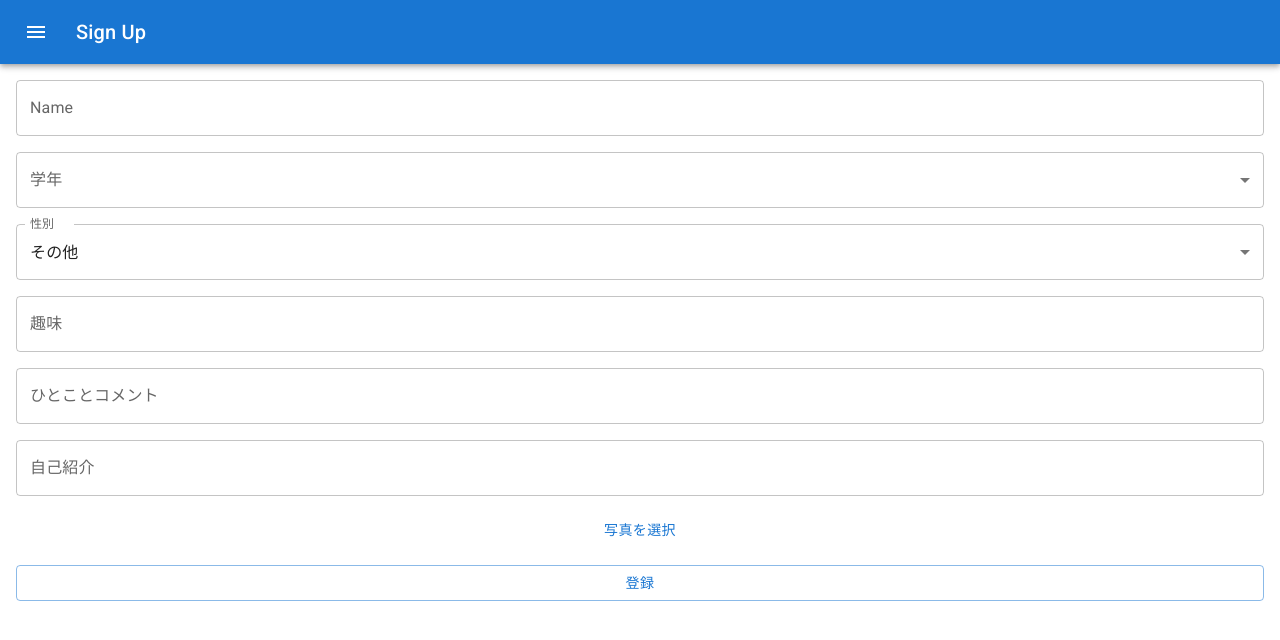
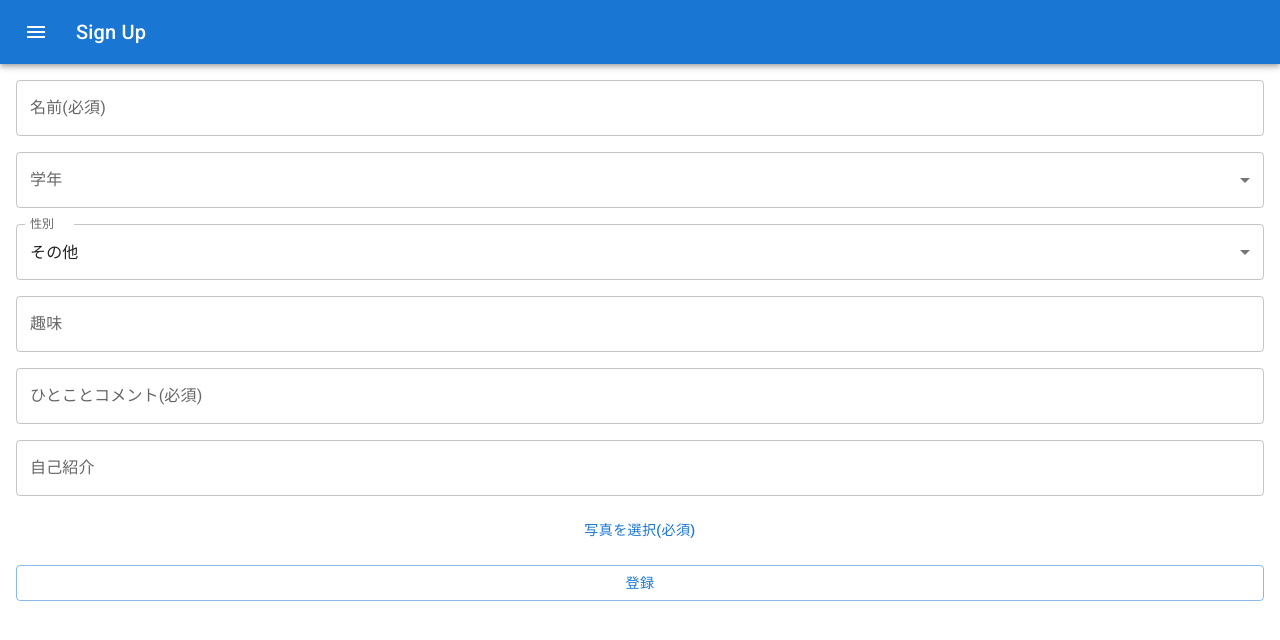
Before and after one commit to ut-code/CourseMate, a React (Vite) app in the folder web/: page /signup in a window 1280 px wide. Shown: the top 640 px of the page. Built offline with nearby package versions, Linux system fonts and the light colour scheme; no server answers.

Commit message:
EditUserBoxの空欄入力は阻止できるようになった

```diff
--- a/web/src/components/EditUserBox.tsx
+++ b/web/src/components/EditUserBox.tsx
@@ -9,7 +9,6 @@ import {
 } from "@mui/material";
 import { Gender, User } from "../common/types";
 import { photo } from "../components/data/photo-preview";
-
 import { useState } from "react";
 import { PhotoPreview } from "./PhotoPreview";
 import { deleteImage } from "../firebase/store/photo";
@@ -40,14 +39,49 @@ export function EditUserBox({
   const [hobby, setHobby] = useState(def?.hobby || "");
   const [introS, setIntroS] = useState(def?.intro_short || "");
   const [introL, setIntroL] = useState(def?.intro_long || "");
+  const [errorMessage, setErrorMessage] = useState("");
+
+  const handleSave = async () => {
+    if (!name) {
+      setErrorMessage("名前は入力必須です。");
+      return;
+    }
+    if (!introS) {
+      setErrorMessage("ひとことコメントは入力必須です。");
+      return;
+    }
+    const pictureUrl = photo.upload && (await photo.upload());
+    if (!pictureUrl) {
+      setErrorMessage("画像は入力必須です。");
+      return;
+    }
+
+    const data: UserData = {
+      name,
+      grade,
+      gender,
+      intro_short: introS,
+      intro_long: introL,
+      hobby,
+      pictureUrl: pictureUrl || "",
+    };
+
+    await save(data);
+    if (onSave) onSave();
+    if (def?.pictureUrl && pictureUrl) {
+      deleteImage(def.pictureUrl);
+    }
+  };
 
   return (
     <Box mt={2} mx={2} display="flex" flexDirection="column" gap={2}>
+      <FormControl fullWidth>
         <TextField
           value={name}
           onChange={(e) => setName(e.target.value)}
-        label="Name"
+          label="名前(必須)"
         />
+      </FormControl>
       <FormControl fullWidth>
         <InputLabel>学年</InputLabel>
         <Select
@@ -76,22 +110,35 @@ export function EditUserBox({
           <MenuItem value={"秘密"}>秘密</MenuItem>
         </Select>
       </FormControl>
+      <FormControl fullWidth>
         <TextField
           value={hobby}
           label="趣味"
           onChange={(e) => setHobby(e.target.value)}
         />
+      </FormControl>
+      <FormControl fullWidth>
         <TextField
           value={introS}
-        label="ひとことコメント"
+          label="ひとことコメント(必須)"
           onChange={(e) => setIntroS(e.target.value)}
         />
+      </FormControl>
+      <FormControl fullWidth>
         <TextField
           value={introL}
           label="自己紹介"
           onChange={(e) => setIntroL(e.target.value)}
         />
+      </FormControl>
+      <FormControl fullWidth>
         <PhotoPreview />
+      </FormControl>
+      {errorMessage && (
+        <Box color="red" mb={2}>
+          {errorMessage}
+        </Box>
+      )}
       {allowClose && (
         <Button onClick={onClose} color="primary">
           キャンセル
@@ -100,25 +147,7 @@ export function EditUserBox({
       <Button
         variant="outlined"
         sx={{ textTransform: "none" }}
-        onClick={() =>
-          (async () => {
-            const pictureUrl = photo.upload && (await photo.upload());
-            const data: UserData = {
-              name,
-              grade,
-              gender,
-              intro_short: introS,
-              intro_long: introL,
-              hobby,
-              pictureUrl: pictureUrl || "",
-            };
-            await save(data);
-            if (onSave) onSave();
-            if (def?.pictureUrl && pictureUrl) {
-              deleteImage(def.pictureUrl);
-            }
-          })()
-        }
+        onClick={handleSave}
       >
         {saveButtonText}
       </Button>
--- a/web/src/components/PhotoPreview.tsx
+++ b/web/src/components/PhotoPreview.tsx
@@ -58,7 +58,7 @@ export function PhotoPreview({ defaultValueUrl }: Props) {
       )}
       <Button>
         <label htmlFor="file-upload" className="custom-file-label">
-          写真を選択
+          写真を選択(必須)
         </label>
       </Button>
       <input
```
Lines whose indentation alone changed are shown as unchanged.
